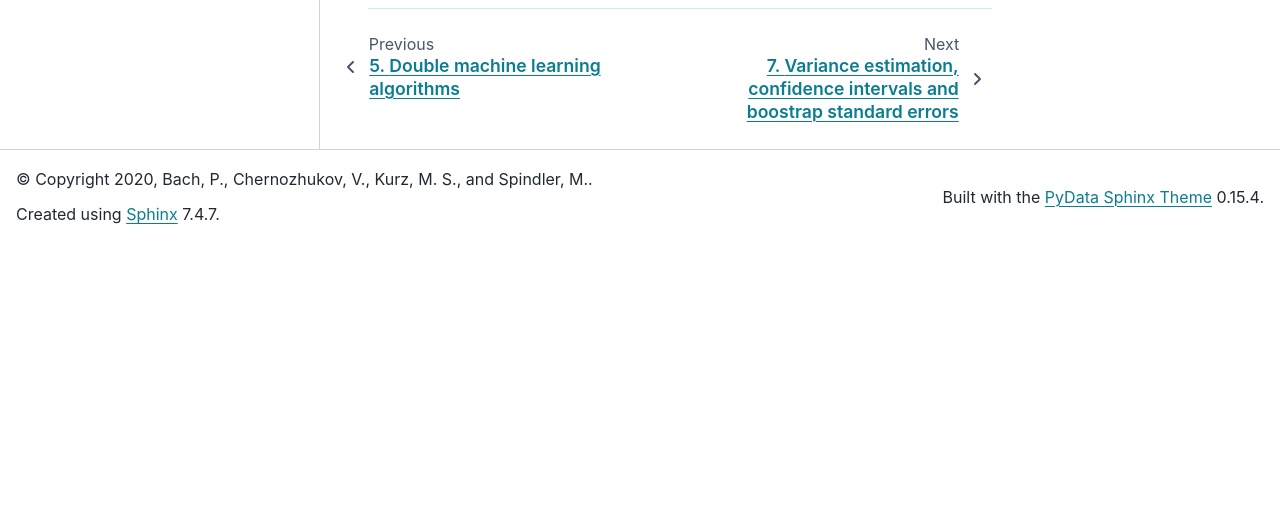
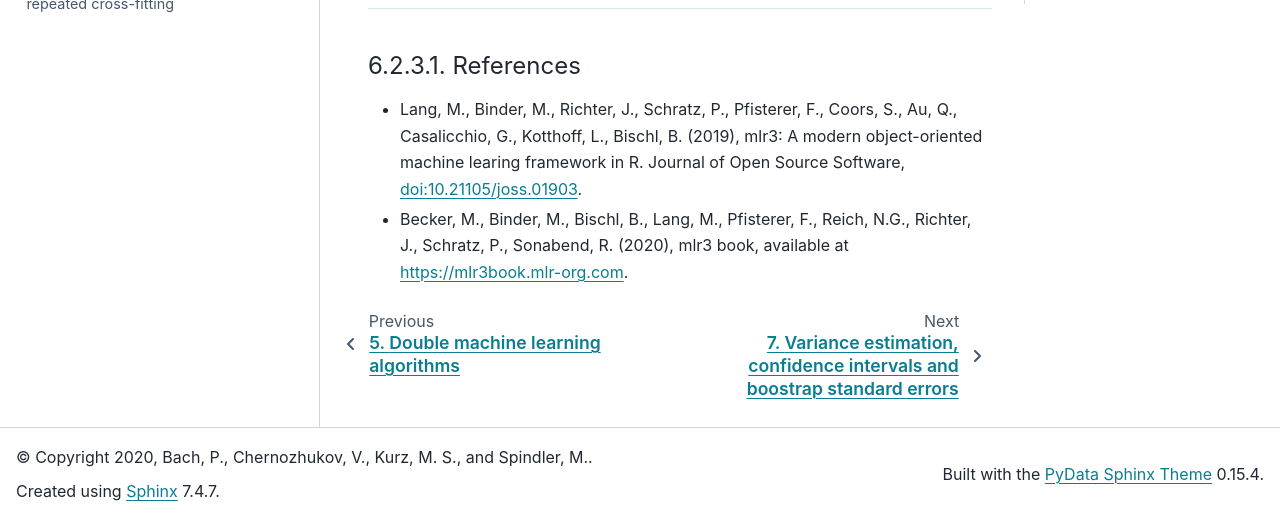
Before and after one commit to DoubleML/doubleml-docs, a Sphinx documentation site: the page built from doc/guide/learners.rst, in a window 1280 px wide and 900 px high, scrolled down 8214 px, cut to the strip 380-900 px from the top of the window. Built offline with Sphinx 7.4.7 and the PyData theme 0.15.4, drawn with Linux system fonts in a browser that asks for light colours; pages that are not in the unit, such as notebooks, are missing from menus; before the commit the page ends 8837 px from its top, so only the background shows below that.

Commit message:
add reference to mlr3

```diff
--- a/doc/guide/learners.rst
+++ b/doc/guide/learners.rst
@@ -489,3 +489,12 @@ as provided by the ``ranger`` package.
 
         dml_plr_obj$fit()
         dml_plr_obj$summary()
+
+
+
+References
+++++++++++
+
+* Lang, M., Binder, M., Richter, J., Schratz, P., Pfisterer, F., Coors, S., Au, Q., Casalicchio, G., Kotthoff, L., Bischl, B. (2019), mlr3: A modern object-oriented machine learing framework in R. Journal of Open Source Software, `doi:10.21105/joss.01903 <(doi:10.21105/joss.01903)[10.21105/joss.01903]>`_.
+
+* Becker, M., Binder, M., Bischl, B., Lang, M., Pfisterer, F., Reich, N.G., Richter, J., Schratz, P., Sonabend, R. (2020), mlr3 book, available at `https://mlr3book.mlr-org.com <https://mlr3book.mlr-org.com>`_.
```
